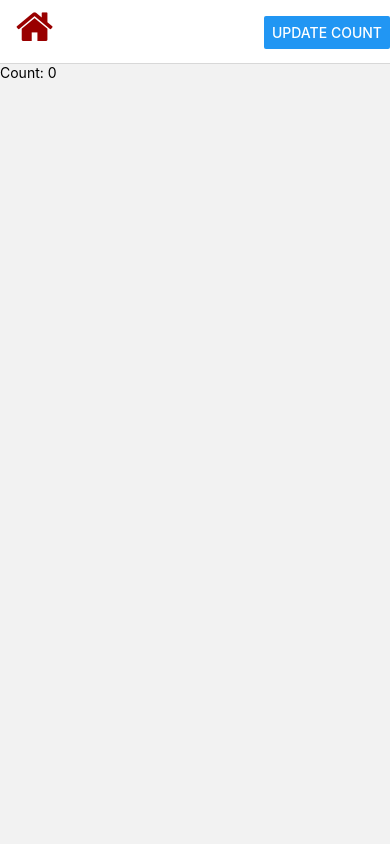
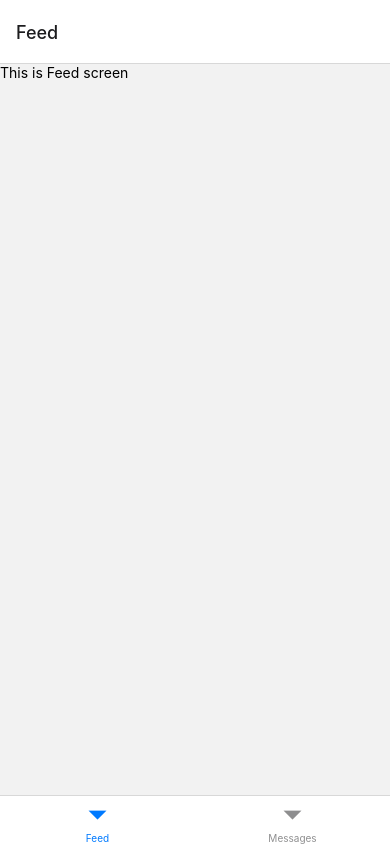
Before and after one commit to SirajulMostafa/AwesomeProject, a React Native app: screen / in a window 390 px wide. Built offline with nearby package versions, Linux system fonts and the light colour scheme.

Commit message:
add tab on stack

```diff
--- a/App.js
+++ b/App.js
@@ -2,73 +2,65 @@ import React from 'react';
 import {StyleSheet, Text, View, Button} from 'react-native';
 import {NavigationContainer} from '@react-navigation/native';
 import {createNativeStackNavigator} from '@react-navigation/native-stack';
+import { createBottomTabNavigator } from '@react-navigation/bottom-tabs';
 import Icon from 'react-native-vector-icons/FontAwesome'
-function HomeScreen({ navigation }) {
-  const [count, setCount] = React.useState(0);
 
-  React.useLayoutEffect(() => {
-    navigation.setOptions({
-      headerRight: () => (
-        <Button onPress={() => setCount(c => c + 1)} title="Update count" />
-      ),
-    });
-  }, [navigation]);
+const Stack = createNativeStackNavigator();
+const Tab = createBottomTabNavigator();
 
-  return <Text>Count: {count}</Text>;
+const Profile =()=>{
+  return(
+    <View>
+      <Text>THis is profile screen </Text>
+    </View>
+  )
 }
-function LogoTitle() {
+const Settings =()=>{
+  return(
+    <View>
+      <Text>This is Settings screen </Text>
+    </View>
+  )
+}
+
+const Feed =()=>{
+  return(
+    <View>
+      <Text>This is Feed screen </Text>
+    </View>
+  )
+}
+const Messages =()=>{
+  return(
+    <View>
+      <Text>This is Messages  screen </Text>
+    </View>
+  )
+}
+
+
+function Home() {
   return (
-    <Icon
-      style={{ width: 50, height: 50 }}
-      // source={require('')}p
-      name="home" size={40 }color="#900"
-    />
+    <Tab.Navigator>
+      <Tab.Screen name="Feed" component={Feed} />
+      <Tab.Screen name="Messages" component={Messages} />
+    </Tab.Navigator>
   );
 }
-const DetailsScreen = ({route,navigation}) => {
 
-  const {itemId,otherParam} = route.params
-
-  return (
-    <View style={styles.detailsScreen}>
-      <Text>Details Screen</Text>
-      <Button
-        title="Go to Details... again"
-        onPress={() =>
-          navigation.push('Details', {
-            itemId: Math.floor(Math.random() * 100),
-          })
-        }
-      />
-
-      <Button title="Go to Home" onPress={() => navigation.navigate('Home')} />
-      <Button title="Go back" onPress={() => navigation.goBack()} />
-      <Button
-        title="Go back to first screen in stack"
-        onPress={() => navigation.popToTop()}
-      />
-      <Text> Itemid: {JSON.stringify(itemId)}</Text>
-      <Text> otherParam: {JSON.stringify(otherParam)}</Text>
-
-    </View>
-  );
-};
-
-const Stack = createNativeStackNavigator();
 
 const App = () => {
   return (
+
       <NavigationContainer>
-      <Stack.Navigator initialRouteName="Home">
-        {/* <Stack.Screen name="Home" component={HomeScreen} /> */}
+        <Stack.Navigator>
           <Stack.Screen
             name="Home"
-        component={HomeScreen}
-        options={({ navigation, route }) => ({
-          headerTitle: props => <LogoTitle {...props} />,
-        })}
+            component={Home}
+            options={{ headerShown: false }}
           />
-        <Stack.Screen name="Details" component={DetailsScreen} />
+          <Stack.Screen name="Profile" component={Profile} />
+          <Stack.Screen name="Settings" component={Settings} />
         </Stack.Navigator>
       </NavigationContainer>
     );
--- a/package.json
+++ b/package.json
@@ -10,6 +10,7 @@
     "lint": "eslint ."
   },
   "dependencies": {
+    "@react-navigation/bottom-tabs": "^6.0.9",
     "@react-navigation/native": "^6.0.6",
     "@react-navigation/native-stack": "^6.2.5",
     "react": "17.0.2",
```
Also changed, not shown: 1 other file (tests, documents, lock files or other folders). Lines whose indentation alone changed are shown as unchanged.
